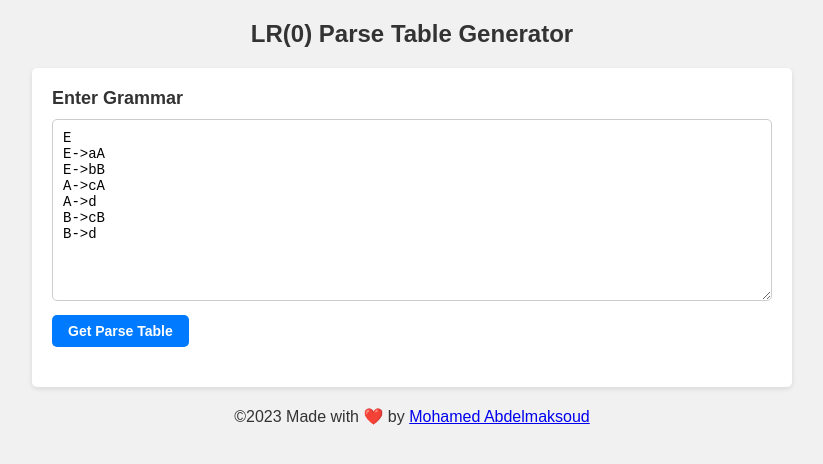
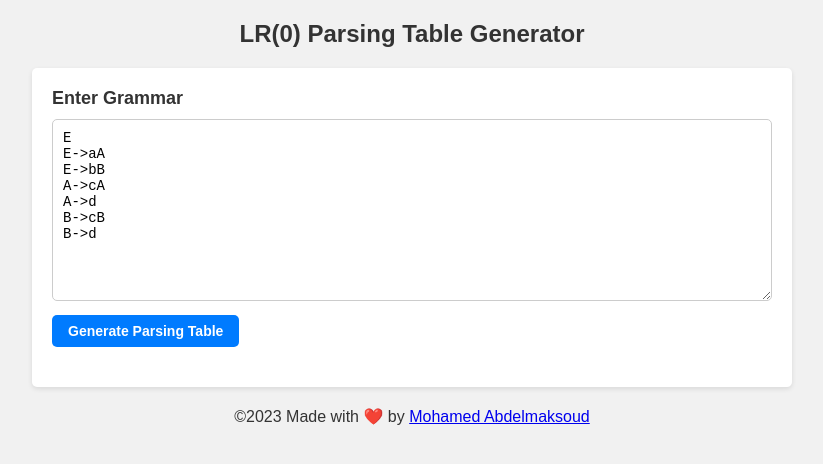
Before and after one commit to helmy162/lr0-parsing-table-generator, a React (Create React App) app: page / in a window 1280 px wide. Shown: the top 464 px of the page, without its empty margins (228-1051 px from the left). Built offline with nearby package versions, Linux system fonts and the light colour scheme.

Commit message:
changed application name

```diff
--- a/package.json
+++ b/package.json
@@ -1,5 +1,5 @@
 {
-  "name": "lr0-parse-table-generator",
+  "name": "lr0-parsing-table-generator",
   "version": "0.1.0",
   "private": true,
   "dependencies": {
--- a/public/index.html
+++ b/public/index.html
@@ -24,7 +24,7 @@
       work correctly both with client-side routing and a non-root public URL.
       Learn how to configure a non-root public URL by running `npm run build`.
     -->
-    <title>LR(0) Parse Table Generator</title>
+    <title>LR(0) Parsing Table Generator</title>
   </head>
   <body>
     <noscript>You need to enable JavaScript to run this app.</noscript>
--- a/src/App.js
+++ b/src/App.js
@@ -80,7 +80,7 @@ const App = () => {
   return (
     <div className="container">
       <header className="header">
-        <h1 className="title">LR(0) Parse Table Generator</h1>
+        <h1 className="title">LR(0) Parsing Table Generator</h1>
       </header>
       <main className="main">
         <GrammarInput onSubmit={handleGrammarSubmit} grammar={grammar} setGrammar={setGrammar} />
--- a/src/components/DFAOutput.js
+++ b/src/components/DFAOutput.js
@@ -6,7 +6,7 @@ const DFAOutput = ({ dfaOutput, lrParseTable }) => {
       {
         dfaOutput || lrParseTable ? (
         <>
-          <h2 className="output-title">DFA and LR(0) Parse Table</h2>
+          <h2 className="output-title">DFA and LR(0) Parsing Table</h2>
           <div dangerouslySetInnerHTML={{__html: dfaOutput}}></div>
           <div dangerouslySetInnerHTML={{__html: lrParseTable}}></div>
         </>
--- a/src/components/GrammarInput.js
+++ b/src/components/GrammarInput.js
@@ -22,7 +22,7 @@ const GrammarInput = ({ onSubmit, grammar, setGrammar }) => {
         onChange={handleInputChange}
       ></textarea>
       <button className="input-button" type="button" onClick={handleSubmit}>
-        Get Parse Table
+        Generate Parsing Table
       </button>
     </div>
   );
```
Also changed, not shown: public/manifest.json, 1 other file (tests, documents, lock files or other folders).
